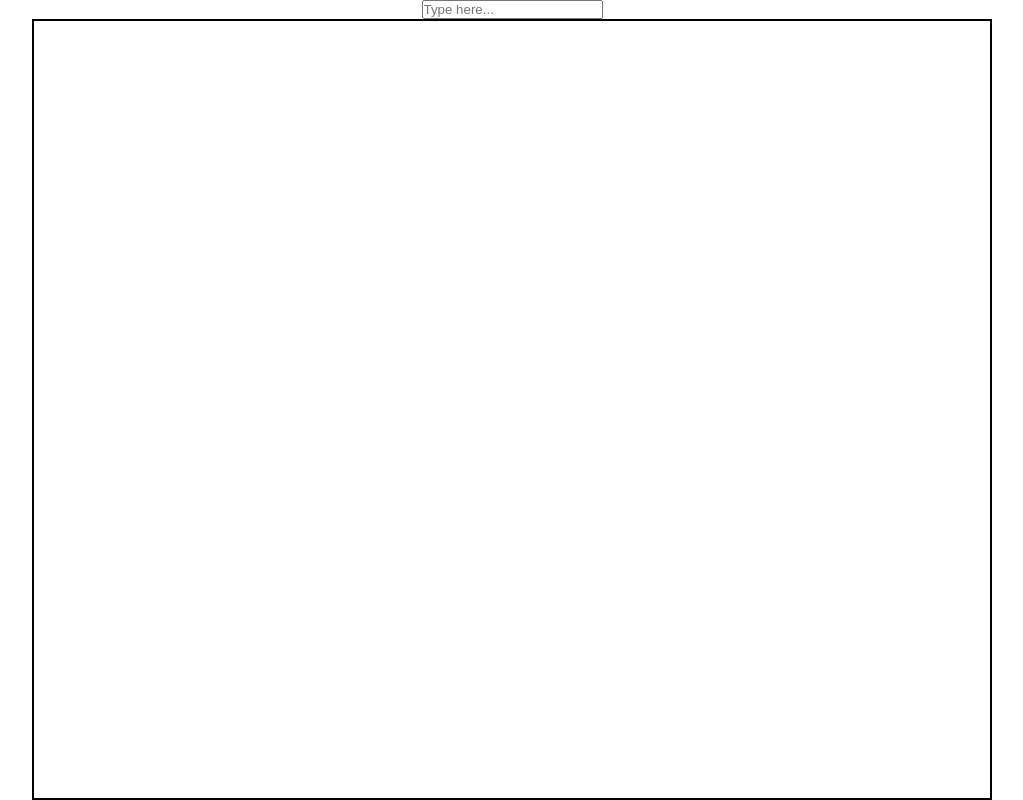
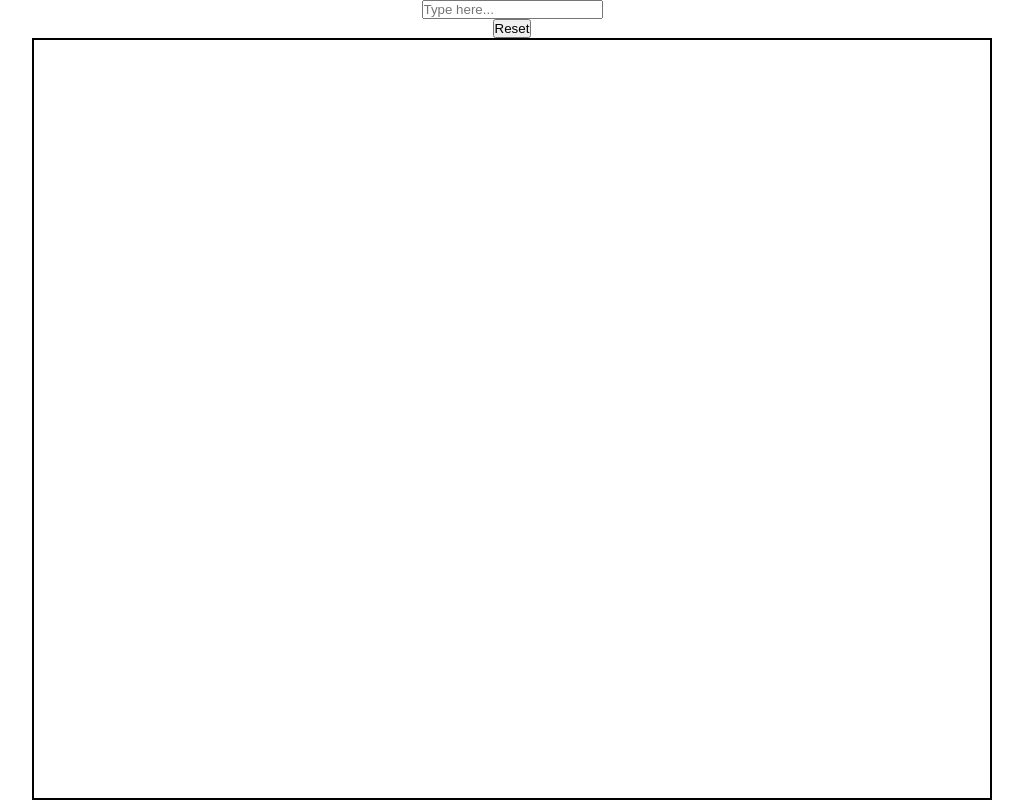
Before and after one commit to thanhto1903/odin-etch-a-sketch, a plain HTML site: page index.html in a window 1280 px wide. Shown: the whole page, without its empty margins (128-1151 px from the left). Drawn offline with Linux system fonts and the light colour scheme.

Commit message:
add resetBtn in html

```diff
--- a/index.html
+++ b/index.html
@@ -9,6 +9,7 @@
   </head>
   <body>
     <input type="text" id="userInput" placeholder="Type here..." />
+    <button type="button" id="resetBtn">Reset</button>
     <section class="container"></section>
   </body>
 </html>
```
